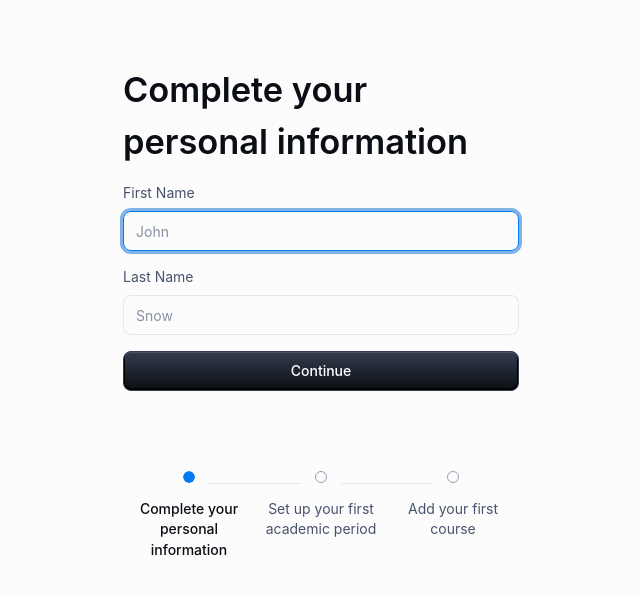
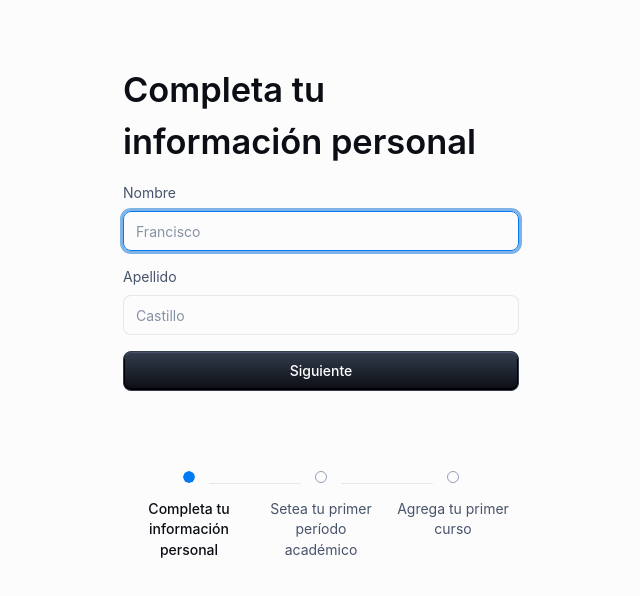
Before and after one commit to panxoyk/u-tasker-app, a Next.js app: page /onboarding in a window 1280 px wide. Shown: the top 596 px of the page, without its empty margins (319-959 px from the left). Built offline with nearby package versions, Linux system fonts and the light colour scheme; what @mui/material-nextjs would draw is missing.

Commit message:
feat: Añadir traducciones al español en los formularios de onboarding y actualizar dependencias en package.json y package-lock.json

```diff
--- a/package.json
+++ b/package.json
@@ -13,6 +13,7 @@
     "@emotion/cache": "^11.14.0",
     "@emotion/react": "^11.14.0",
     "@emotion/styled": "^11.14.0",
+    "@hookform/resolvers": "^5.1.1",
     "@mui/icons-material": "^7.1.0",
     "@mui/material": "^7.0.2",
     "@mui/material-nextjs": "^7.2.0",
@@ -21,7 +22,8 @@
     "next": "^15.3.1",
     "react": "^19.0.0",
     "react-dom": "^19.0.0",
-    "react-hook-form": "^7.56.4"
+    "react-hook-form": "^7.56.4",
+    "zod": "^3.25.76"
   },
   "devDependencies": {
     "@tailwindcss/postcss": "^4",
--- a/src/app/onboarding/AddCourse.tsx
+++ b/src/app/onboarding/AddCourse.tsx
@@ -59,7 +59,7 @@ export default function AddCourseOnBoarding(props: AddCourseOnBoardingProps) {
             variant="h4"
             sx={{ width: '100%', fontSize: 'clamp(2rem, 10vw, 2.15rem)' }}
           >
-            Add your first course
+            Agrega tu primer curso
           </Typography>
           <Controller
             name="course"
@@ -74,14 +74,15 @@ export default function AddCourseOnBoarding(props: AddCourseOnBoardingProps) {
             }}
             render={({ field }) => (
               <FormControl>
-                <FormLabel htmlFor="name-add-course">Name</FormLabel>
+                <FormLabel htmlFor="name-add-course">Nombre</FormLabel>
                 <TextField
                   {...field}
                   id="name-add-course"
-                  placeholder="Physics"
+                  placeholder="Física"
                   autoFocus
                   fullWidth
                   variant="outlined"
+                  autoComplete="off"
                   color="primary"
                   error={!!errors.course}
                   helperText={errors.course?.message}
@@ -99,11 +100,12 @@ export default function AddCourseOnBoarding(props: AddCourseOnBoardingProps) {
             control={control}
             render={({ field }) => (
               <FormControl>
-                <FormLabel htmlFor="code-setup-name">Code</FormLabel>
+                <FormLabel htmlFor="code-setup-name">Código</FormLabel>
                 <TextField
                   {...field}
                   id="code-add-course"
                   placeholder="PHY"
+                  autoComplete="off"
                   fullWidth
                   variant="outlined"
                   color="primary"
@@ -121,11 +123,12 @@ export default function AddCourseOnBoarding(props: AddCourseOnBoardingProps) {
             control={control}
             render={({ field }) => (
               <FormControl>
-                <FormLabel htmlFor="credits-setup-name">Credits</FormLabel>
+                <FormLabel htmlFor="credits-setup-name">Créditos</FormLabel>
                 <TextField
                   {...field}
                   id="credits-add-course"
                   placeholder="5"
+                  autoComplete="off"
                   fullWidth
                   type="number"
                   variant="outlined"
@@ -140,7 +143,7 @@ export default function AddCourseOnBoarding(props: AddCourseOnBoardingProps) {
             )}
           />
           <Button type="submit" fullWidth variant="contained" color="primary">
-            Continue
+            Finalizar
           </Button>
           <HorizontalLinearLabelStepper steps={props.steps} activeStep={2} />
         </Box>
--- a/src/app/onboarding/CreatePeriod.tsx
+++ b/src/app/onboarding/CreatePeriod.tsx
@@ -55,7 +55,7 @@ export default function CreatePeriodOnBoarding(props: CreatePeriodOnBoardingProp
             variant="h4"
             sx={{ width: '100%', fontSize: 'clamp(2rem, 10vw, 2.15rem)' }}
           >
-            Set up your first academic period
+            Setea tu primer período académico
           </Typography>
           <Controller
             name="period"
@@ -69,13 +69,14 @@ export default function CreatePeriodOnBoarding(props: CreatePeriodOnBoardingProp
             }}
             render={({ field }) => (
               <FormControl>
-                <FormLabel htmlFor="label-create-period">Period</FormLabel>
+                <FormLabel htmlFor="label-create-period">Período</FormLabel>
                 <TextField
                   {...field}
                   id="label-create-period"
                   placeholder="2025-1"
                   autoFocus
                   fullWidth
+                  autoComplete="off"
                   variant="outlined"
                   color="primary"
                   error={!!errors.period}
@@ -90,7 +91,7 @@ export default function CreatePeriodOnBoarding(props: CreatePeriodOnBoardingProp
             )}
           />
           <Button type="submit" fullWidth variant="contained" color="primary">
-            Continue
+            Siguiente
           </Button>
           <HorizontalLinearLabelStepper steps={props.steps} activeStep={1} />
         </Box>
--- a/src/app/onboarding/SetUpName.tsx
+++ b/src/app/onboarding/SetUpName.tsx
@@ -57,7 +57,7 @@ export default function SetUpNameOnBoarding(props: SetUpnameOnBoardingProps) {
             variant="h4"
             sx={{ width: '100%', fontSize: 'clamp(2rem, 10vw, 2.15rem)' }}
           >
-            Complete your personal information
+            Completa tu información personal
           </Typography>
           <Controller
             name="name"
@@ -72,12 +72,12 @@ export default function SetUpNameOnBoarding(props: SetUpnameOnBoardingProps) {
             }}
             render={({ field }) => (
               <FormControl>
-                <FormLabel htmlFor="name-setup-name">First Name</FormLabel>
+                <FormLabel htmlFor="name-setup-name">Nombre</FormLabel>
                 <TextField
                   {...field}
                   id="name-setup-name"
-                  autoComplete="name"
-                  placeholder="John"
+                  autoComplete="off"
+                  placeholder="Francisco"
                   autoFocus
                   fullWidth
                   variant="outlined"
@@ -106,12 +106,12 @@ export default function SetUpNameOnBoarding(props: SetUpnameOnBoardingProps) {
             }}
             render={({ field }) => (
               <FormControl>
-                <FormLabel htmlFor="last-name-setup-name">Last Name</FormLabel>
+                <FormLabel htmlFor="last-name-setup-name">Apellido</FormLabel>
                 <TextField
                   {...field}
                   id="last-name-setup-name"
-                  autoComplete="family-name"
-                  placeholder="Snow"
+                  autoComplete="off"
+                  placeholder="Castillo"
                   fullWidth
                   variant="outlined"
                   color="primary"
@@ -127,7 +127,7 @@ export default function SetUpNameOnBoarding(props: SetUpnameOnBoardingProps) {
             )}
           />
           <Button type="submit" fullWidth variant="contained" color="primary">
-            Continue
+            Siguiente
           </Button>
           <HorizontalLinearLabelStepper steps={props.steps} activeStep={0} />
         </Box>
--- a/src/app/onboarding/page.tsx
+++ b/src/app/onboarding/page.tsx
@@ -14,9 +14,9 @@ export default function OnBoardingPage() {
   };
 
   const steps = [
-    'Complete your personal information',
-    'Set up your first academic period',
-    'Add your first course',
+    'Completa tu información personal',
+    'Setea tu primer período académico',
+    'Agrega tu primer curso',
   ];
 
   const getStepContent = (step: number) => {
```
Also changed, not shown: 1 other file (tests, documents, lock files or other folders).
